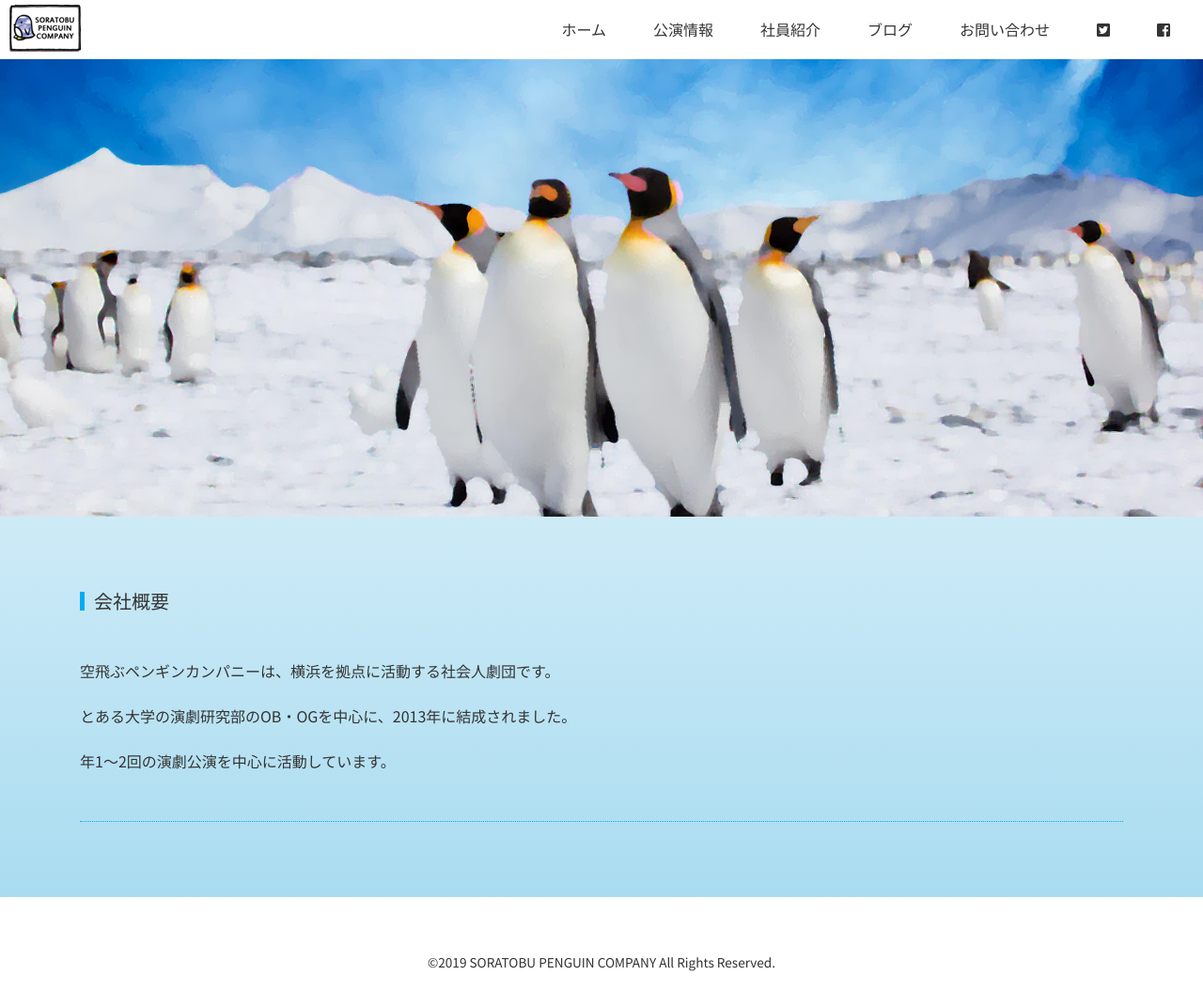
After one commit to reinasuzuki-zd3f07/soratobu, a WordPress theme: template page-home.php in a window 1280 px wide. The commit adds this page. Shown: the whole page at 94% size. Run offline with PHP 8.4 and a stand-in for WordPress, Linux system fonts and the light colour scheme; the site name, menu and one post (Sample post) are stand-ins, and other content is empty; some libraries are stand-ins or nearby versions.

Commit message:
home.php header.php footer.php

```diff
--- /dev/null
+++ b/footer.php
@@ -0,0 +1,22 @@
+  <p class="page-top"><a href="#"><i class="fa fa-arrow-up fa-lg"></i></a></p>
+
+  <footer class="gl-footer">
+    <div class="container gl-footer_container">
+      <small>&copy;2019 SORATOBU PENGUIN COMPANY All Rights Reserved.</small>
+    </div>
+  </footer>
+
+
+  <!-- Global site tag (gtag.js) - Google Analytics -->
+  <!-- 下記は随時変更する -->
+ <!--  <script async src="https://www.googletagmanager.com/gtag/js?id=UA-96344339-1"></script>
+  <script>
+    window.dataLayer = window.dataLayer || [];
+    function gtag(){dataLayer.push(arguments);}
+    gtag('js', new Date());
+    gtag('require', 'linkid');
+    gtag('config', 'UA-96344339-1');
+  </script> -->
+<?php wp_footer(); ?>
+</body>
+</html>
--- a/home.php
+++ b/header.php
@@ -2,8 +2,8 @@
 <html lang="ja">
 
 <head>
-    <meta charset="UTF-8">
-    <title>PageTitle | SiteTitle</title>
+    <meta charset="<?php bloginfo('charset'); ?>">
+    <title><?php wp_title(''); ?><?php if(!is_home()) echo '｜'; ?><?php bloginfo('name'); ?></title>
     <meta name="keywords" content="空飛ぶペンギン,ペンギン,空飛ぶ,劇団,社会人,横浜,横浜市立大学,海星館">
     <meta name="description" content="横浜を中心に活動する社会人劇団「空飛ぶペンギンカンパニー」のWebサイトです。公演情報をお知らせしています。練習風景もご覧いただけます。">
     <!-- スマホの表示倍率を100%にリセット -->
@@ -20,9 +20,9 @@
     <meta property="og:description" content="横浜を中心に活動する社会人劇団「空飛ぶペンギンカンパニー」のWebサイトです。" />
 
     <!-- ファビコン -->
-    <link rel="icon" href="images/favicon.png" type="image/png">
+    <link rel="icon" href="<?php echo get_template_directory_uri(); ?>/images/favicon.png" type="image/png">
     <!-- ホーム画面に追加 -->
-    <link rel="apple-touch-icon" href="images/touchIcon.jpg">
+    <link rel="apple-touch-icon" href="<?php echo get_template_directory_uri(); ?>/images/touchIcon.jpg">
     <!-- Bootstrap4.2.1 -->
     <link rel="stylesheet" href="https://stackpath.bootstrapcdn.com/bootstrap/4.2.1/css/bootstrap.min.css">
     <!-- FontAwesome -->
@@ -30,7 +30,7 @@
     <!-- Lightbox -->
     <link rel="stylesheet" href="https://cdnjs.cloudflare.com/ajax/libs/lightbox2/2.10.0/css/lightbox.css">
     <!-- OriginCSS -->
-    <link rel="stylesheet" href="css/style.css">
+    <link rel="stylesheet" href="<?php echo get_template_directory_uri(); ?>/css/style.css">
 
     <!-- jQuery3 -->
     <script src="https://ajax.googleapis.com/ajax/libs/jquery/3.1.0/jquery.min.js"></script>
@@ -41,28 +41,28 @@
     <!-- Lightbox -->
     <script src="https://cdnjs.cloudflare.com/ajax/libs/lightbox2/2.10.0/js/lightbox.min.js"></script>
     <!-- OriginalJS -->
-    <script src="js/index.js"></script>
+    <script src="<?php echo get_template_directory_uri(); ?>/js/index.js"></script>
 
     <!-- IE9以下にHTML5の新要素を認識 -->
     <!--[if lt IE 9]>
         <script src="https://cdnjs.cloudflare.com/ajax/libs/html5shiv/3.7.3/html5shiv-printshiv.min.js"></script>
     <![endif]-->
-
+<?php wp_head(); ?>
 </head>
 
 <body class="top">
   <header class="gl-header">
     <nav class="navbar navbar-expand-lg fixed-top">
-      <a class="navbar-brand" href="#"><h1 class="gl-header_title">空飛ぶペンギンカンパニー</h1></a>
+      <a class="navbar-brand" href="<?php echo home_url('/'); ?>"><h1 class="gl-header_title">空飛ぶペンギンカンパニー</h1></a>
       <button class="navbar-toggler" type="button" data-toggle="collapse" data-target="#navbarNav" aria-controls="navbarNav" aria-expanded="false" aria-label="Toggle navigation">
         <span class="navbar-toggler-icon"></span>
       </button>
       <div class="collapse navbar-collapse" id="navbarNav">
         <ul class="navbar-nav ml-auto mt-2 mt-lg-0">
-          <li class="nav-item nav-menu"><a class="nav-link" href="index.html">ホーム <span class="sr-only">(current)</span></a></li>
-          <li class="nav-item nav-menu"><a class="nav-link" href="stage.html">公演情報</a></li>
-          <li class="nav-item nav-menu"><a class="nav-link" href="member.html">社員紹介</a></li>
-          <li class="nav-item nav-menu"><a class="nav-link" href="blog.html">ブログ</a></li>
+          <li class="nav-item nav-menu"><a class="nav-link" href="home.php">ホーム <span class="sr-only">(current)</span></a></li>
+          <li class="nav-item nav-menu"><a class="nav-link" href="stage.php">公演情報</a></li>
+          <li class="nav-item nav-menu"><a class="nav-link" href="member.php">社員紹介</a></li>
+          <li class="nav-item nav-menu"><a class="nav-link" href="blog.php">ブログ</a></li>
           <li class="nav-item nav-menu"><a class="nav-link" href="contact.php">お問い合わせ</a></li>
           <li class="nav-item nav-menu"><a class="nav-link" href="https://twitter.com/penguin_sora"><i class="fab fa-twitter-square"></i></a></li>
           <li class="nav-item nav-menu"><a class="nav-link" href="https://ja-jp.facebook.com/%E7%A9%BA%E9%A3%9B%E3%81%B6%E3%83%9A%E3%83%B3%E3%82%AE%E3%83%B3%E3%82%AB%E3%83%B3%E3%83%91%E3%83%8B%E3%83%BC-1433144510231399/"><i class="fab fa-facebook-square"></i></a></li>
@@ -70,62 +70,3 @@
       </div>
     </nav>
   </header>
-
-  <section class="hero"></section>
-
-  <main>
-    <div class="container">
-      <section class="block">
-          <div class="block_body">
-            <h2 class="block_body_title">会社概要</h2>
-
-            <p class="block_body_p">
-              「空飛ぶペンギンカンパニー」横浜を中心に活動する社会人劇団です。
-              <br>飛ぶことをミッションとし、2013年に設立されました。<br>
-              社員一丸となり、あなたに楽しい演劇をご提供します。<br>
-              弊社マスコットペンギンの「とべお」は、ゆるキャラグランプリを目指しております。<br>応援よろしくお願いします。
-            </p>
-
-            <h2 class="block_body_title">Header Level 2</h2>
-
-            <ol class="block_body_lists">
-              <li>Lorem ipsum dolor sit amet, consectetuer adipiscing elit.</li>
-              <li>Aliquam tincidunt mauris eu risus.</li>
-            </ol>
-
-            <p class="block_body_p">Lorem ipsum dolor sit amet, consectetur adipiscing elit. Vivamus magna. Cras in mi at felis aliquet congue. Ut a est eget ligula molestie gravida. Curabitur massa. Donec eleifend, libero at sagittis mollis, tellus est malesuada tellus, at luctus turpis elit sit amet quam. Vivamus pretium ornare est.</p>
-
-            <h3 class="block_body_subtitle">Header Level 3</h3>
-
-            <ul class="block_body_lists">
-              <li>Lorem ipsum dolor sit amet, consectetuer adipiscing elit.</li>
-              <li>Aliquam tincidunt mauris eu risus.</li>
-            </ul>
-
-          </div>
-      </section>
-    </div>
-  </main>
-
-  <p class="page-top"><a href="#"><i class="fa fa-arrow-up fa-lg"></i></a></p>
-
-  <footer class="gl-footer">
-    <div class="container gl-footer_container">
-      <small>&copy;2019 SORATOBU PENGUIN COMPANY All Rights Reserved.</small>
-    </div>
-  </footer>
-
-
-  <!-- Global site tag (gtag.js) - Google Analytics -->
-  <!-- 下記は随時変更する -->
- <!--  <script async src="https://www.googletagmanager.com/gtag/js?id=UA-96344339-1"></script>
-  <script>
-    window.dataLayer = window.dataLayer || [];
-    function gtag(){dataLayer.push(arguments);}
-    gtag('js', new Date());
-    gtag('require', 'linkid');
-    gtag('config', 'UA-96344339-1');
-  </script> -->
-
-</body>
-</html
--- /dev/null
+++ b/page-home.php
@@ -0,0 +1,19 @@
+<?php get_header(); ?>
+  <section class="hero"></section>
+
+  <main>
+    <div class="container">
+      <section class="block">
+          <div class="block_body">
+            <h2 class="block_body_title">会社概要</h2>
+
+            <p class="block_body_p">
+              空飛ぶペンギンカンパニーは、横浜を拠点に活動する社会人劇団です。<br>
+            とある大学の演劇研究部のOB・OGを中心に、2013年に結成されました。<br>
+            年1～2回の演劇公演を中心に活動しています。
+            </p>
+          </div>
+      </section>
+    </div>
+  </main>
+<?php get_footer(); ?>
```
